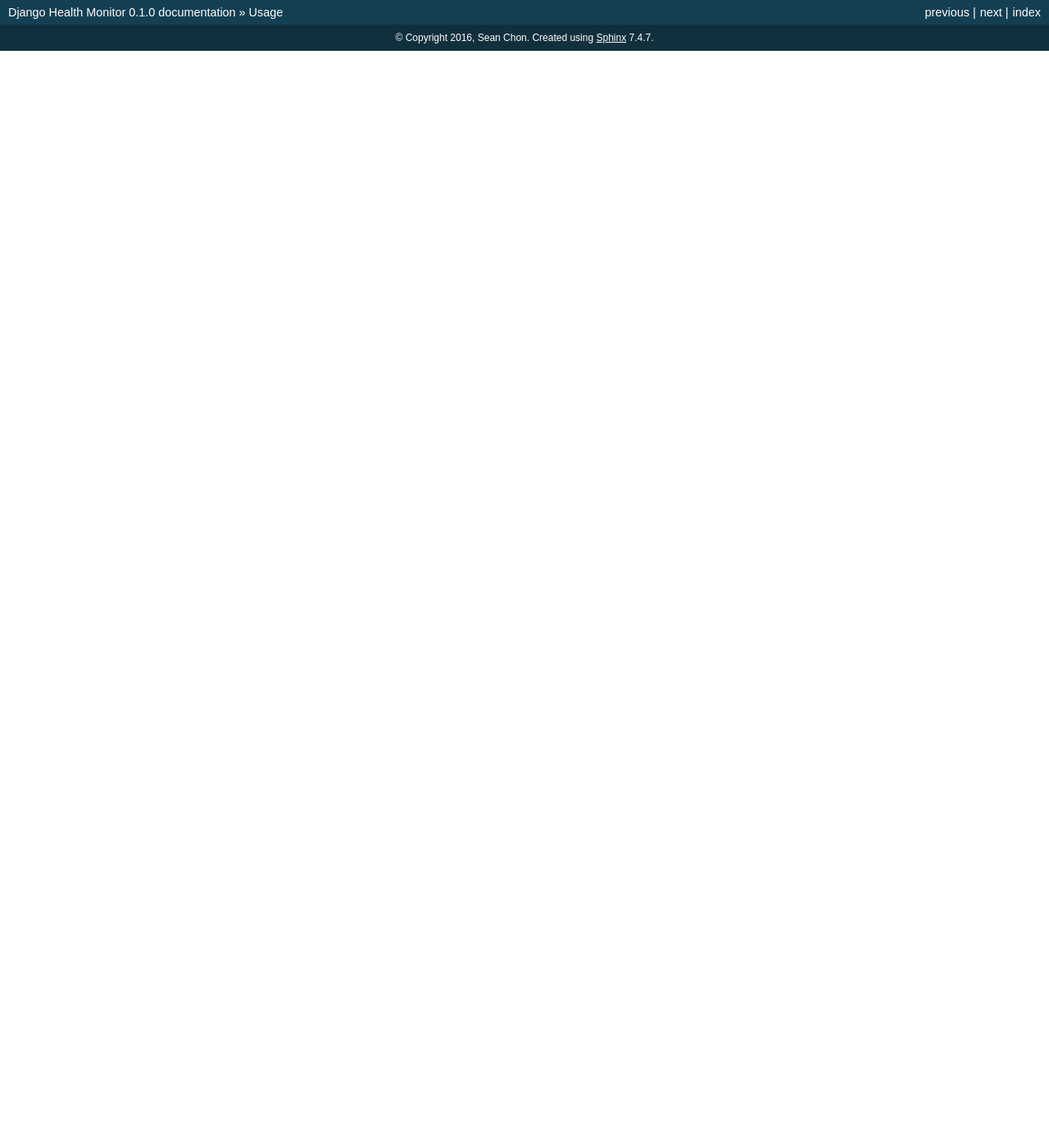
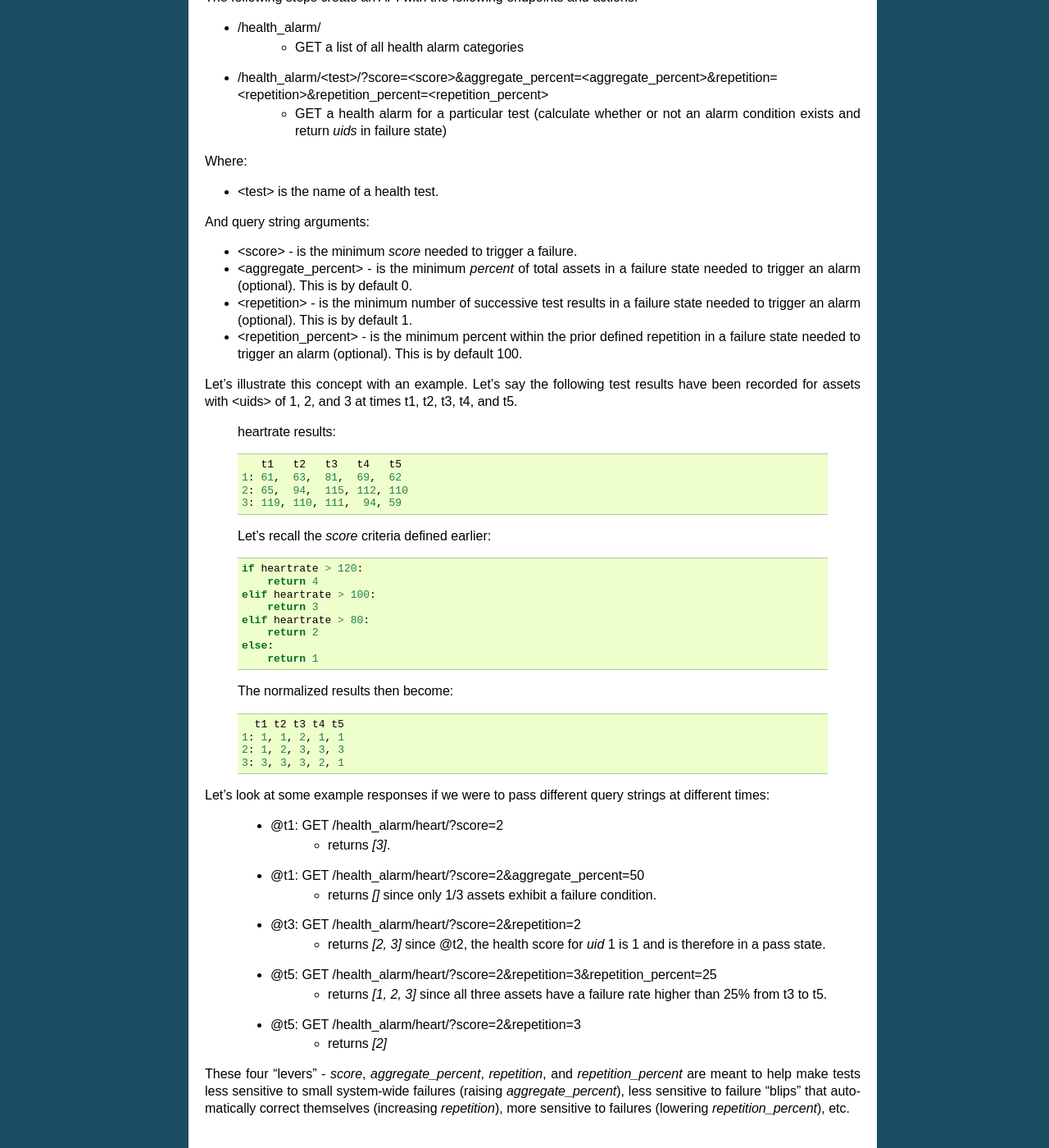
Before and after one commit to gracenote/django-health-monitor, a Sphinx documentation site: the page built from docs/usage.rst, in a window 1280 px wide and 1400 px high, scrolled down 6797 px. Shown: the whole window at 82% size. Built offline with Sphinx 7.4.7, drawn with Linux system fonts in a browser that asks for light colours; before the commit the page ends 6859 px from its top, so only the background shows below that; some of the changed text lies outside the part shown.

Commit message:
Update docs.

```diff
--- a/docs/usage.rst
+++ b/docs/usage.rst
@@ -6,7 +6,7 @@ To use Django Health Monitor in an application, there are three main steps:
 
 1. Define Models
 2. Configure API
-3. Customize Notification Filters (optional)
+3. Configure Health Alarm (optional)
 
 
 ****************
@@ -108,8 +108,8 @@ Additionally, a static method for `score` is used to interpret raw test result v
 2. Configure API
 ****************
 
-API Endpoints
--------------
+API Endpoints for `Health` and `HealthTest` Models
+--------------------------------------------------
 
 The following steps create an API with the following endpoints and actions:
 
@@ -142,9 +142,9 @@ Where:
 
 And query string arguments:
 
-- <uids> - a comma separated list of uids
-- <start_time> - a datetime string in ISO 8601 format (optional)
-- <end_time> - a datetime string in  ISO 8601 format (optional)
+- <uids> - is a comma separated list of uids.
+- <start_time> - is a datetime string in ISO 8601 format (optional).
+- <end_time> - is a datetime string in  ISO 8601 format (optional).
 - example: /health/heart/?uids=1,2,3&start_time=xxx&end_time=xxx
 
 Configure `HealthView` and `HealthTestView` Views
@@ -322,7 +322,70 @@ At this point, there should be a working API that will store raw 'health test' r
         - On lines 18 and 19, we received a response that the 'heart' `health test` was deleted from the 'doctor' `group` in 1's `health`.
         - On lines 20 and 21, the `health state` was updated with the removal of the 'heart' `health test` and the `severity` for the 'doctor' `group` was updated accordingly.
 
-*********************************
-3. Customize Notification Filters
-*********************************
-TODO
+*************************
+3. Configure Health Alarm
+*************************
+
+API Endpoints for `HealthAlarm` Model
+-------------------------------------
+
+The following steps create an API with the following endpoints and actions:
+
+- /health_alarm/
+    - GET a list of all health alarm categories
+- /health_alarm/<test>/?score=<score>&aggregate_percent=<aggregate_percent>&repetition=<repetition>&repetition_percent=<repetition_percent>
+    - GET a health alarm for a particular test (calculate whether or not an alarm condition exists and return `uids` in failure state)
+
+Where:
+
+- <test> is the name of a health test.
+
+And query string arguments:
+
+- <score> - is the minimum `score` needed to trigger a failure.
+- <aggregate_percent> - is the minimum `percent` of total assets in a failure state needed to trigger an alarm (optional). This is by default 0.
+- <repetition> - is the minimum number of successive test results in a failure state needed to trigger an alarm (optional). This is by default 1.
+- <repetition_percent> - is the minimum percent within the prior defined repetition in a failure state needed to trigger an alarm (optional). This is by default 100.
+
+Let's illustrate this concept with an example. Let's say the following test results have been recorded for assets with <uids> of 1, 2, and 3 at times t1, t2, t3, t4, and t5.
+
+    heartrate results::
+
+           t1   t2   t3   t4   t5
+        1: 61,  63,  81,  69,  62
+        2: 65,  94,  115, 112, 110
+        3: 119, 110, 111,  94, 59
+
+
+    Let's recall the `score` criteria defined earlier::
+
+        if heartrate > 120:
+            return 4
+        elif heartrate > 100:
+            return 3
+        elif heartrate > 80:
+            return 2
+        else:
+            return 1
+
+    The normalized results then become::
+
+          t1 t2 t3 t4 t5
+        1: 1, 1, 2, 1, 1
+        2: 1, 2, 3, 3, 3
+        3: 3, 3, 3, 2, 1
+
+Let's look at some example responses if we were to pass different query strings at different times:
+
+    - @t1: GET /health_alarm/heart/?score=2
+        - returns `[3]`.
+    - @t1: GET /health_alarm/heart/?score=2&aggregate_percent=50
+        - returns `[]` since only 1/3 assets exhibit a failure condition.
+    - @t3: GET /health_alarm/heart/?score=2&repetition=2
+        - returns `[2, 3]` since @t2, the health score for `uid` 1 is 1 and is therefore in a pass state.
+    - @t5: GET /health_alarm/heart/?score=2&repetition=3&repetition_percent=25
+        - returns `[1, 2, 3]` since all three assets have a failure rate higher than 25% from t3 to t5.
+    - @t5: GET /health_alarm/heart/?score=2&repetition=3
+        - returns `[2]`
+
+These four "levers" - `score`, `aggregate_percent`, `repetition`, and `repetition_percent` are meant to help make tests less sensitive to small system-wide failures (raising `aggregate_percent`), less sensitive to failure "blips" that automatically correct themselves (increasing `repetition`), more sensitive to failures (lowering `repetition_percent`), etc.
```
